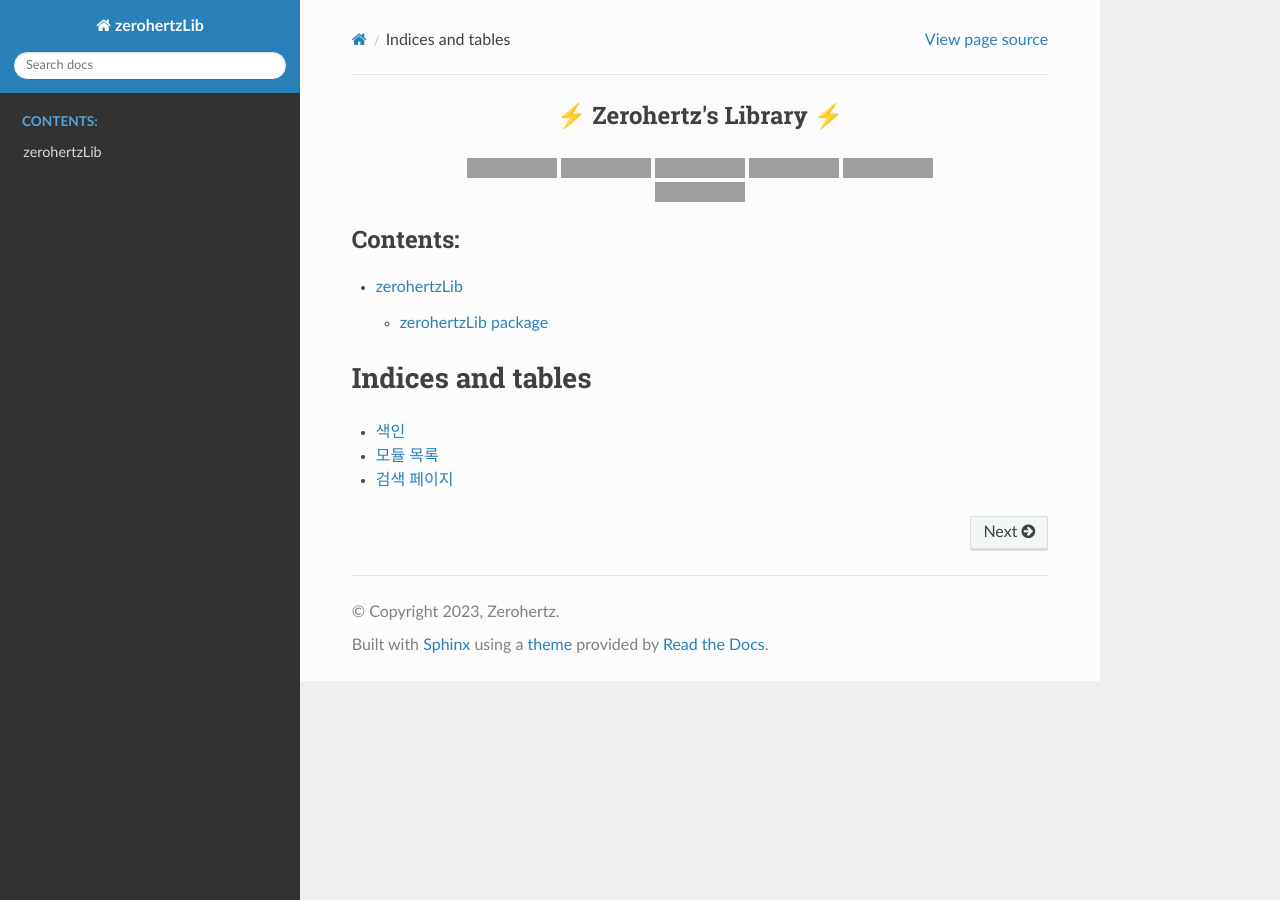
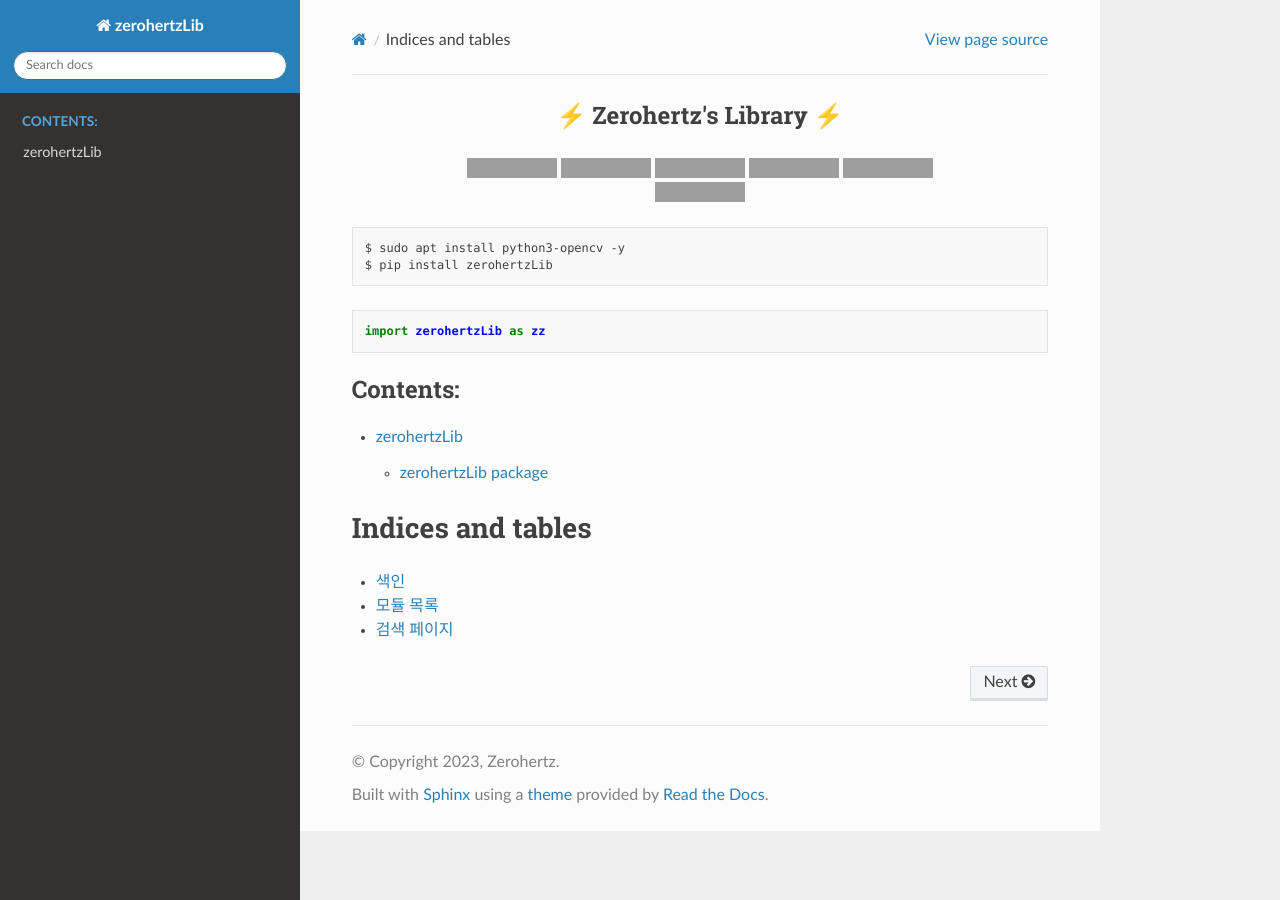
Before and after one commit to Zerohertz/zerohertzLib, a Sphinx documentation site: the page built from sphinx/source/index.rst, in a window 1280 px wide, cut to the strip 0-900 px from the top of the page. Built offline with Sphinx 7.4.7 and the Read the Docs theme 2.0.0, drawn with Linux system fonts in a browser that asks for light colours; grey boxes are pictures that could not be loaded.

Commit message:
:memo: Docs: Dependency

```diff
--- a/sphinx/source/index.rst
+++ b/sphinx/source/index.rst
@@ -30,6 +30,15 @@
       </a>
    </p>
 
+.. code-block:: bash
+
+   $ sudo apt install python3-opencv -y
+   $ pip install zerohertzLib
+
+.. code-block:: python
+
+   import zerohertzLib as zz
+
 .. toctree::
    :maxdepth: 2
    :caption: Contents:
```
